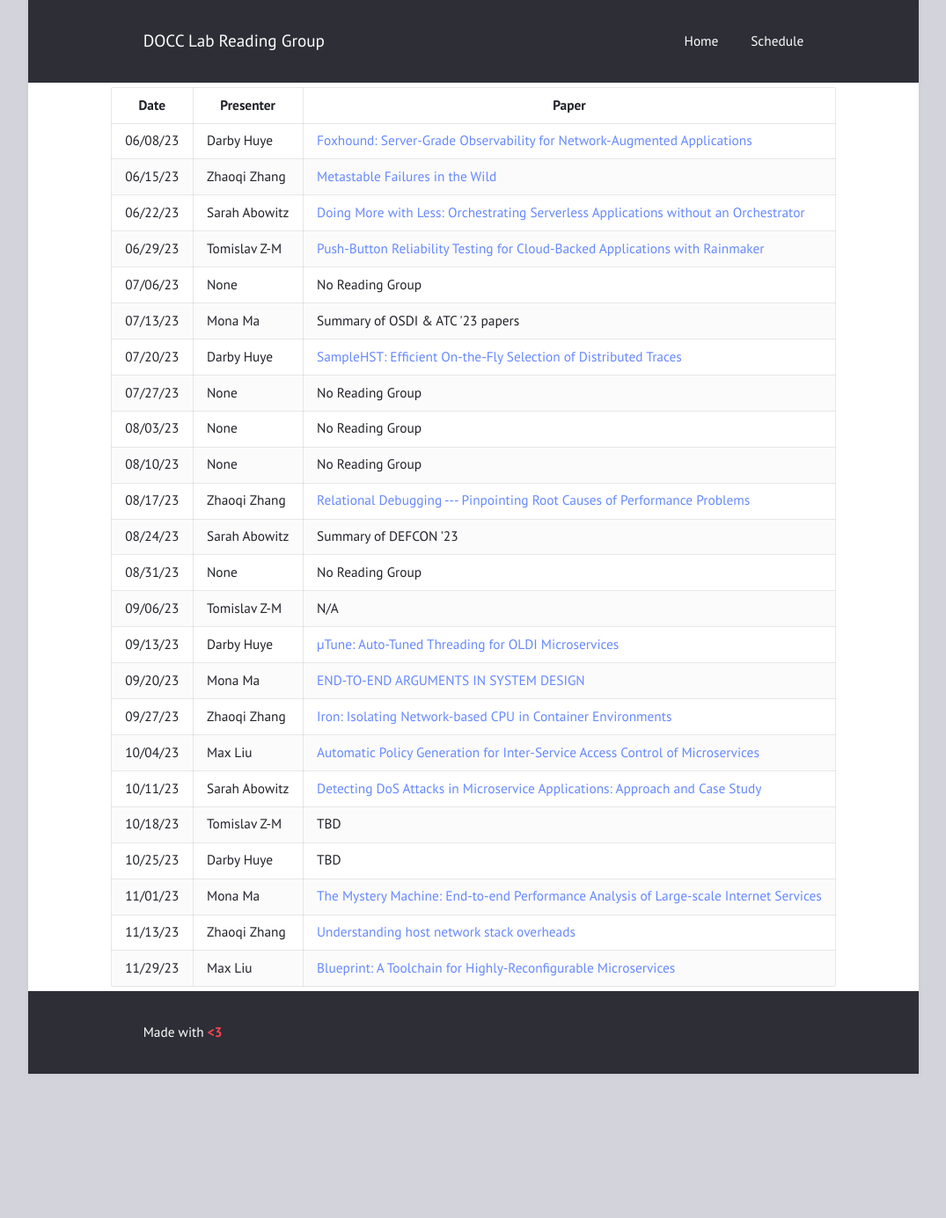
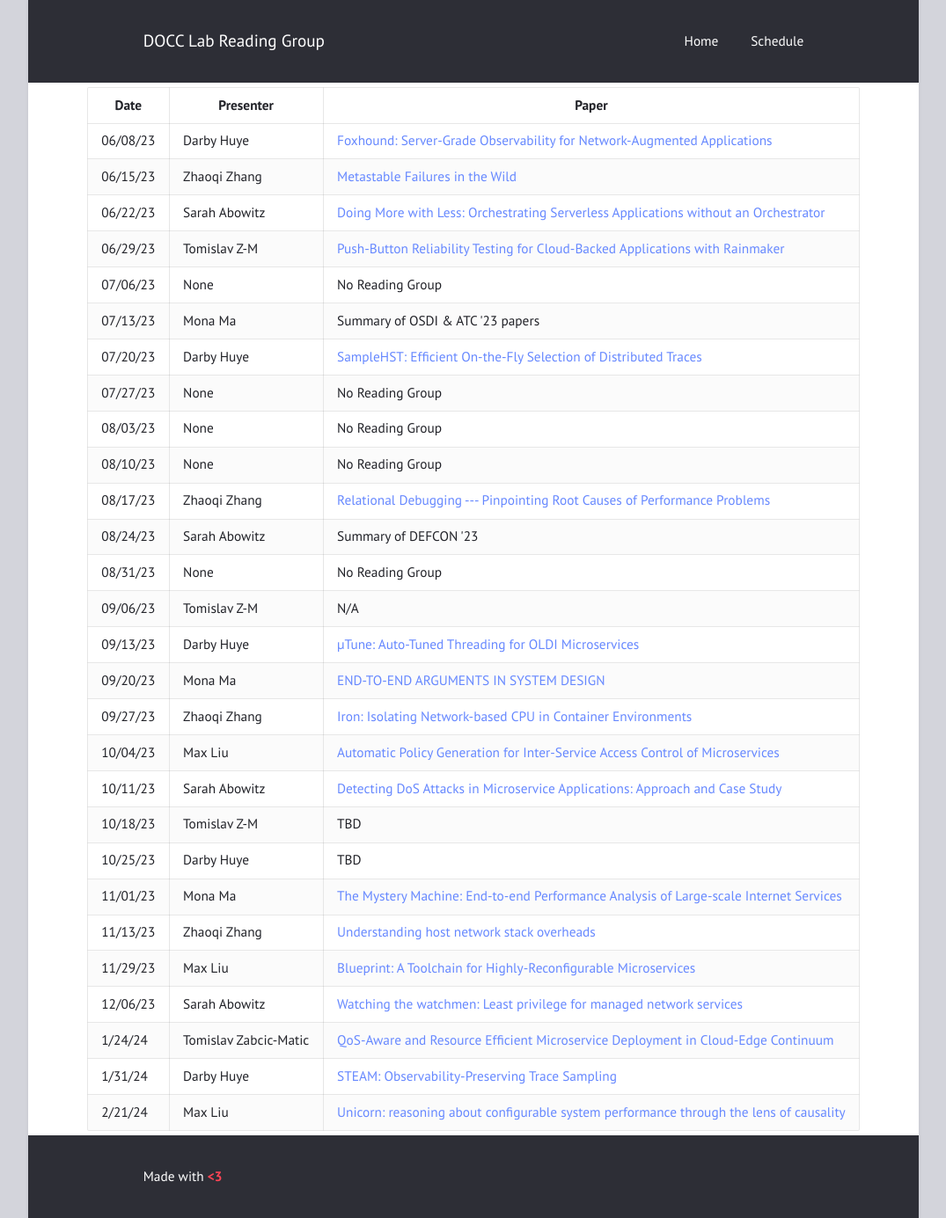
Before and after one commit to docc-lab/reading-group, a Jekyll site: the page built from schedule.html, in a window 1280 px wide. Shown: the whole page at 88% size, without its empty margins (102-1177 px from the left). Built offline with Jekyll 4.4.1, drawn with Linux system fonts in a browser that asks for light colours; before the commit the page ends 1221 px from its top, so only the background shows below that.

Commit message:
update schedule and summary

```diff
--- a/schedule.html
+++ b/schedule.html
@@ -144,6 +144,26 @@ title: "Schedule"
       <td>Max Liu</td>
       <td><a href="https://dl.acm.org/doi/pdf/10.1145/3600006.3613138">Blueprint: A Toolchain for Highly-Reconfigurable Microservices</a></td>
     </tr>
+    <tr>
+      <td>12/06/23</td>
+      <td>Sarah Abowitz</td>
+      <td><a href="https://dl.acm.org/doi/10.1145/3484266.3487380">Watching the watchmen: Least privilege for managed network services</a></td>
+    </tr>
+    <tr>
+      <td>1/24/24</td>
+      <td>Tomislav Zabcic-Matic</td>
+      <td><a href="https://ieeexplore.ieee.org/document/9460542">QoS-Aware and Resource Efficient Microservice Deployment in Cloud-Edge Continuum</a></td>
+    </tr>
+    <tr>
+      <td>1/31/24</td>
+      <td>Darby Huye</td>
+      <td><a href="https://dl.acm.org/doi/10.1145/3611643.3613881">STEAM: Observability-Preserving Trace Sampling</a></td>
+    </tr>
+    <tr>
+      <td>2/21/24</td>
+      <td>Max Liu</td>
+      <td><a href="https://dl.acm.org/doi/abs/10.1145/3492321.3519575">Unicorn: reasoning about configurable system performance through the lens of causality</a></td>
+    </tr>
 </table>
   </div>
 </body>
```
Also changed, not shown: _posts/2024-02-21-unicorn.md (added, +18 -0 lines).
